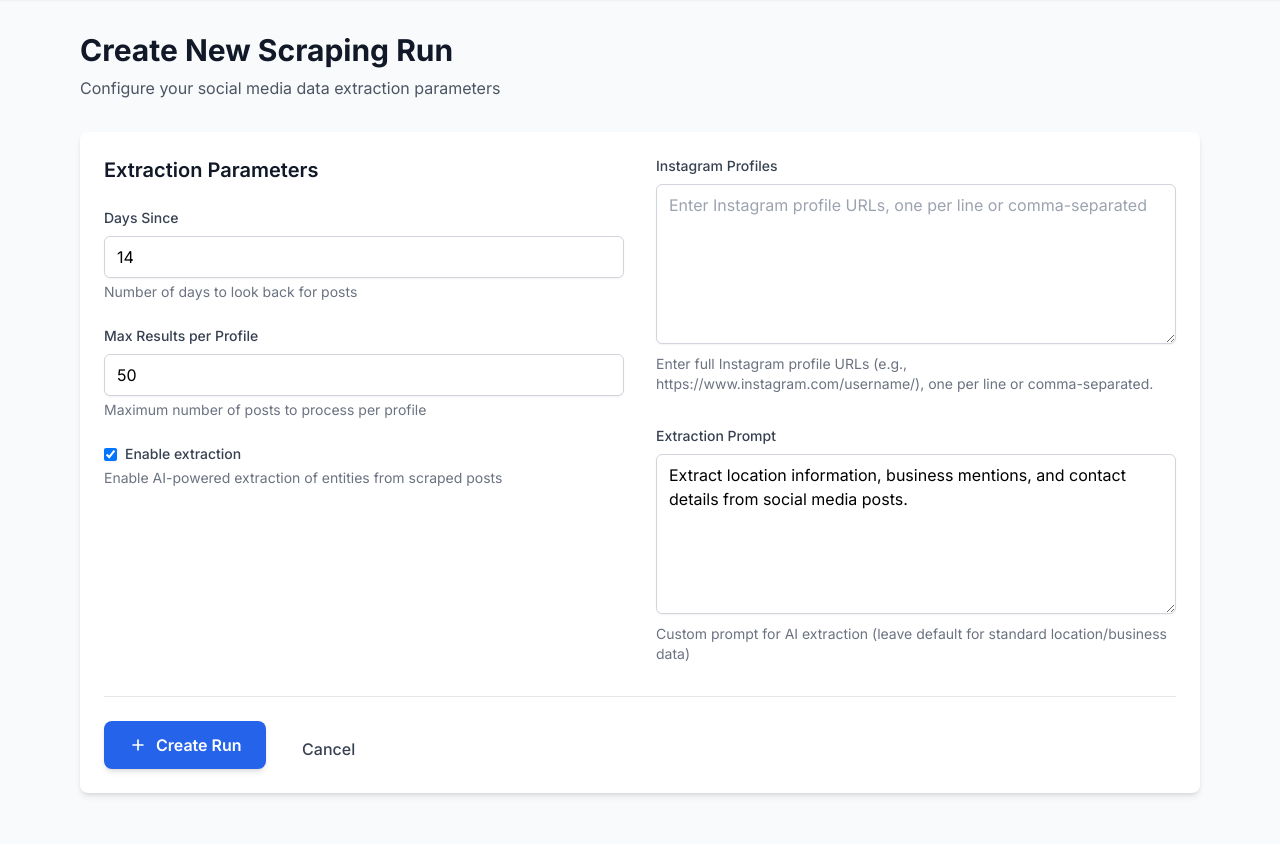
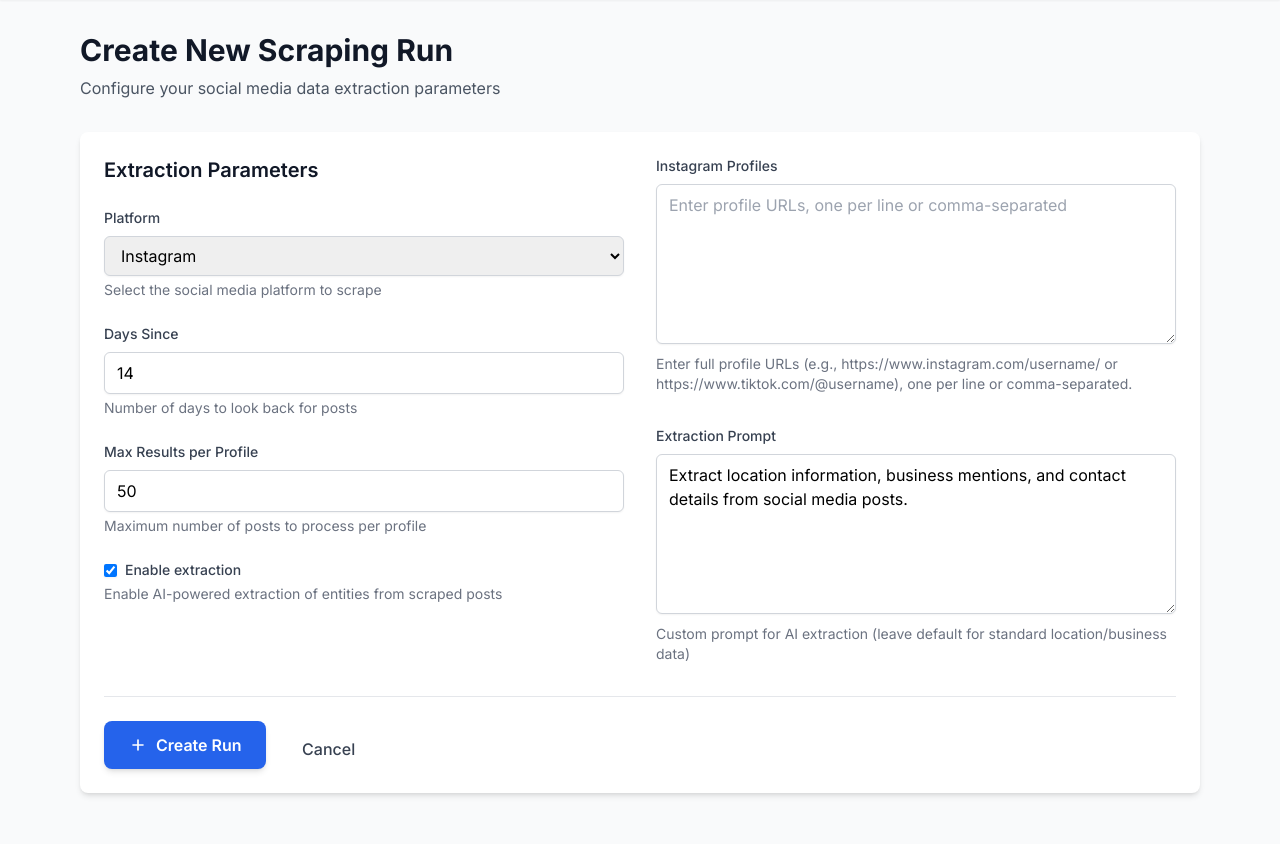
Before and after one commit to evanokeefe39/vibe-code-ig-scraper-saas, a Django app: page /runs/create/ in a window 1280 px wide. Shown: the part 65-909 px from the top of the page. Run offline with Django 5.2, Linux system fonts and the light colour scheme; some libraries are stand-ins or nearby versions.

Commit message:
feat: Add TikTok platform support to run creation

```diff
--- a/core/forms.py
+++ b/core/forms.py
@@ -3,13 +3,27 @@ from django import forms
 from .models import Run
 
 class RunForm(forms.ModelForm):
+    PLATFORM_CHOICES = [
+        ('instagram', 'Instagram'),
+        ('tiktok', 'TikTok'),
+    ]
+
+    platform = forms.ChoiceField(
+        choices=PLATFORM_CHOICES,
+        initial='instagram',
+        widget=forms.Select(attrs={
+            'class': 'w-full px-3 py-2 border border-gray-300 rounded-md shadow-sm focus:outline-none focus:ring-primary-500 focus:border-primary-500'
+        }),
+        help_text="Select the social media platform to scrape"
+    )
+
     profiles = forms.CharField(
         widget=forms.Textarea(attrs={
             'rows': 8,
-            'placeholder': 'Enter Instagram profile URLs, one per line or comma-separated',
+            'placeholder': 'Enter profile URLs, one per line or comma-separated',
             'class': 'w-full px-3 py-2 border border-gray-300 rounded-md shadow-sm focus:outline-none focus:ring-primary-500 focus:border-primary-500 max-h-40 overflow-y-auto'
         }),
-        help_text="Enter full Instagram profile URLs (e.g., https://www.instagram.com/username/), one per line or comma-separated."
+        help_text="Enter full profile URLs (e.g., https://www.instagram.com/username/ or https://www.tiktok.com/@username), one per line or comma-separated."
     )
     days_since = forms.IntegerField(
         initial=14,
@@ -72,6 +86,7 @@ class RunForm(forms.ModelForm):
         if self.instance and self.instance.input:
             # Pre-populate fields from JSON if editing
             data = self.instance.input
+            self.fields['platform'].initial = data.get('platform', 'instagram')
             self.fields['profiles'].initial = '\n'.join(data.get('profiles', []))
             self.fields['days_since'].initial = data.get('days_since', 14)
             self.fields['max_results'].initial = data.get('max_results', 50)
@@ -82,21 +97,28 @@ class RunForm(forms.ModelForm):
 
     def clean_profiles(self):
         profiles = self.cleaned_data['profiles']
+        platform = self.cleaned_data.get('platform', 'instagram')
         # Split by lines or commas and strip
         if '\n' in profiles:
             profile_list = [p.strip() for p in profiles.split('\n') if p.strip()]
         else:
             profile_list = [p.strip() for p in profiles.split(',') if p.strip()]
-        # Basic validation
+        # Basic validation based on platform
+        expected_prefix = {
+            'instagram': 'https://www.instagram.com/',
+            'tiktok': 'https://www.tiktok.com/'
+        }.get(platform, 'https://www.instagram.com/')
+
         for profile in profile_list:
-            if not profile.startswith('https://www.instagram.com/'):
-                raise forms.ValidationError(f"Invalid Instagram URL: {profile}")
+            if not profile.startswith(expected_prefix):
+                raise forms.ValidationError(f"Invalid {platform.title()} URL: {profile}")
         return profile_list
 
     def save(self, commit=True):
         instance = super().save(commit=False)
         instance.enable_extraction = self.cleaned_data['enable_extraction']
         instance.input = json.dumps({
+            'platform': self.cleaned_data['platform'],
             'profiles': self.cleaned_data['profiles'],
             'days_since': self.cleaned_data['days_since'],
             'max_results': self.cleaned_data['max_results'],
--- a/core/templates/core/run_create.html
+++ b/core/templates/core/run_create.html
@@ -16,6 +16,19 @@
              <!-- Left Column: Parameters -->
              <div class="space-y-6">
                  <h2 class="text-xl font-semibold text-gray-900 mb-4">Extraction Parameters</h2>
+
+                 <div>
+                     <label for="{{ form.platform.id_for_label }}" class="block text-sm font-medium text-gray-700 mb-2">
+                         Platform
+                     </label>
+                     {{ form.platform }}
+                     {% if form.platform.help_text %}
+                         <p class="mt-1 text-sm text-gray-500">{{ form.platform.help_text }}</p>
+                     {% endif %}
+                     {% if form.platform.errors %}
+                         <p class="mt-1 text-sm text-red-600">{{ form.platform.errors.0 }}</p>
+                     {% endif %}
+                 </div>
 
                 <div>
                     <label for="{{ form.days_since.id_for_label }}" class="block text-sm font-medium text-gray-700 mb-2">
@@ -62,7 +75,7 @@
              <!-- Right Column: Profiles and Prompt -->
              <div class="space-y-6">
                  <div>
-                    <label for="{{ form.profiles.id_for_label }}" class="block text-sm font-medium text-gray-700 mb-2">
+                     <label for="{{ form.profiles.id_for_label }}" class="block text-sm font-medium text-gray-700 mb-2" id="profiles-label">
                          Instagram Profiles
                      </label>
                     {{ form.profiles }}
@@ -112,6 +125,8 @@ document.addEventListener('DOMContentLoaded', function() {
     const form = document.getElementById('run-form');
     const enableExtractionCheckbox = document.getElementById('{{ form.enable_extraction.id_for_label|lower }}');
     const extractionPromptDiv = document.querySelector('label[for="{{ form.extraction_prompt.id_for_label }}"]').closest('div');
+    const platformSelect = document.getElementById('{{ form.platform.id_for_label|lower }}');
+    const profilesLabel = document.getElementById('profiles-label');
 
     // Function to parse profiles
     function parseProfiles(text) {
@@ -149,6 +164,16 @@ document.addEventListener('DOMContentLoaded', function() {
         }
     }
 
+    // Function to update labels based on platform
+    function updatePlatformLabels() {
+        const platform = platformSelect.value;
+        const platformNames = {
+            'instagram': 'Instagram',
+            'tiktok': 'TikTok'
+        };
+        profilesLabel.textContent = platformNames[platform] + ' Profiles';
+    }
+
     // Update tags on input
     profilesTextarea.addEventListener('input', function() {
         const profiles = parseProfiles(this.value);
@@ -157,6 +182,9 @@ document.addEventListener('DOMContentLoaded', function() {
 
     // Toggle extraction prompt on checkbox change
     enableExtractionCheckbox.addEventListener('change', toggleExtractionPrompt);
+
+    // Update labels on platform change
+    platformSelect.addEventListener('change', updatePlatformLabels);
 
     // Handle tag deletion
     profileTags.addEventListener('click', function(e) {
@@ -172,9 +200,14 @@ document.addEventListener('DOMContentLoaded', function() {
     // Form validation
     form.addEventListener('submit', function(e) {
         const profiles = parseProfiles(profilesTextarea.value);
+        const platform = platformSelect.value;
+        const platformNames = {
+            'instagram': 'Instagram',
+            'tiktok': 'TikTok'
+        };
         if (profiles.length === 0) {
             e.preventDefault();
-            alert('Please enter at least one Instagram profile URL.');
+            alert(`Please enter at least one ${platformNames[platform]} profile URL.`);
             return;
         }
 
@@ -203,6 +236,9 @@ document.addEventListener('DOMContentLoaded', function() {
 
     // Initial toggle for extraction prompt
     toggleExtractionPrompt();
+
+    // Initial platform labels
+    updatePlatformLabels();
 });
 </script>
 {% endblock %}
```
Lines whose indentation alone changed are shown as unchanged.
